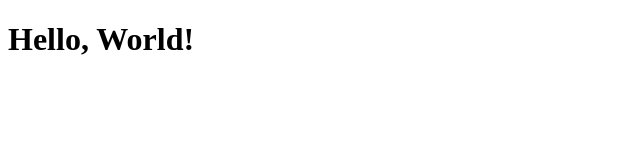
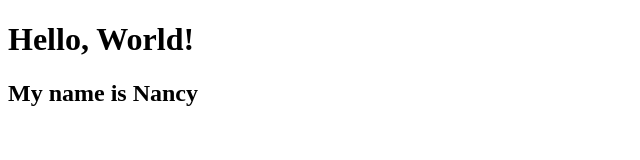
Before and after one commit to nancu/nancu.github.io, a plain HTML site: page index.html in a window 1280 px wide. Shown: the whole page, without its empty margins (0-640 px from the left). Drawn offline with Linux system fonts and the light colour scheme.

Commit message:
Update index.html

```diff
--- a/index.html
+++ b/index.html
@@ -5,5 +5,6 @@
   </head>
   <body>
   <h1>Hello, World!</h1>
+  <h2>My name is Nancy </h2>
   </body>
 </html>
```
